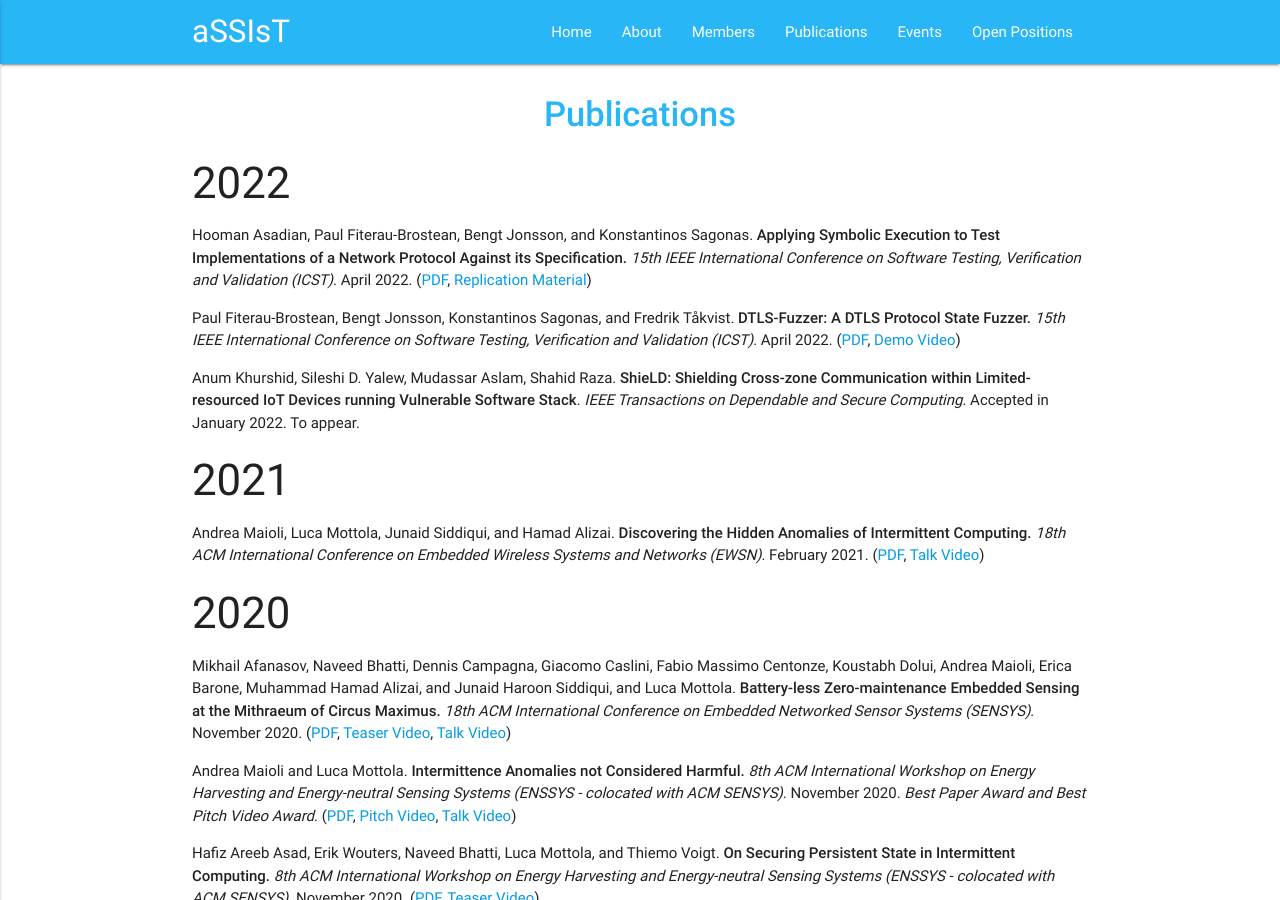
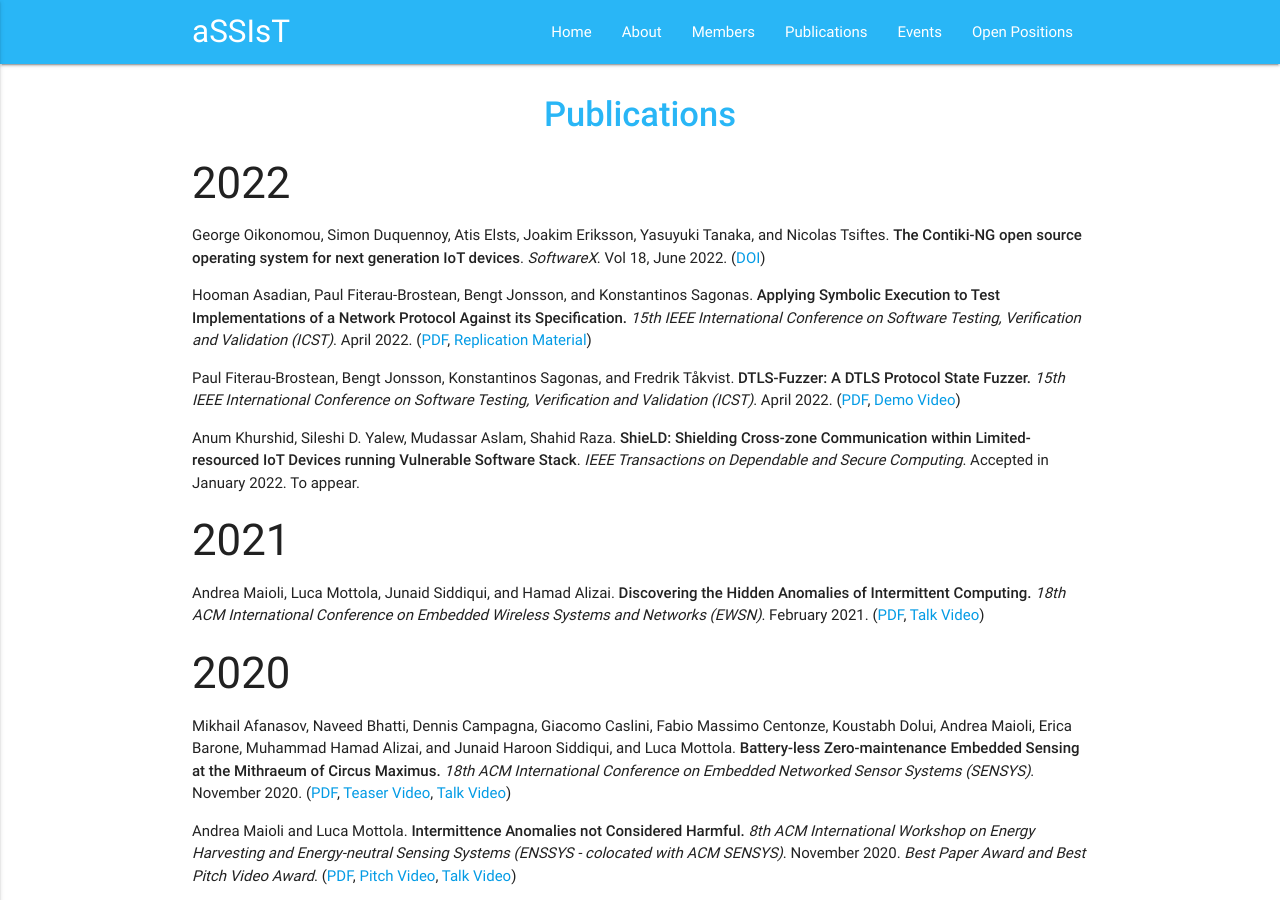
Before and after one commit to assist-project/assist-project.github.io, a Jekyll site: the page built from 03-publications.md, in a window 1280 px wide and 900 px high. Built offline with Jekyll 4.4.1, drawn with Linux system fonts in a browser that asks for light colours.

Commit message:
Added the Contiki-NG paper.

```diff
--- a/03-publications.md
+++ b/03-publications.md
@@ -6,6 +6,7 @@ permalink: /publications/
 
 ### 2022
 
+- George Oikonomou, Simon Duquennoy, Atis Elsts, Joakim Eriksson, Yasuyuki Tanaka, and Nicolas Tsiftes. **The Contiki-NG open source operating system for next generation IoT devices**. _SoftwareX_. Vol 18, June 2022. ([DOI](https://doi.org/10.1016/j.softx.2022.101089))
 
 - Hooman Asadian, Paul Fiterau-Brostean, Bengt Jonsson, and Konstantinos Sagonas. **Applying Symbolic Execution to Test Implementations of a Network Protocol Against its Specification.** _15th IEEE International Conference on Software Testing, Verification and Validation (ICST)_. April 2022. ([PDF](papers/ApplyingSymExec@ICST-22.pdf), [Replication Material][ICST-22-replication-material])
 
```
